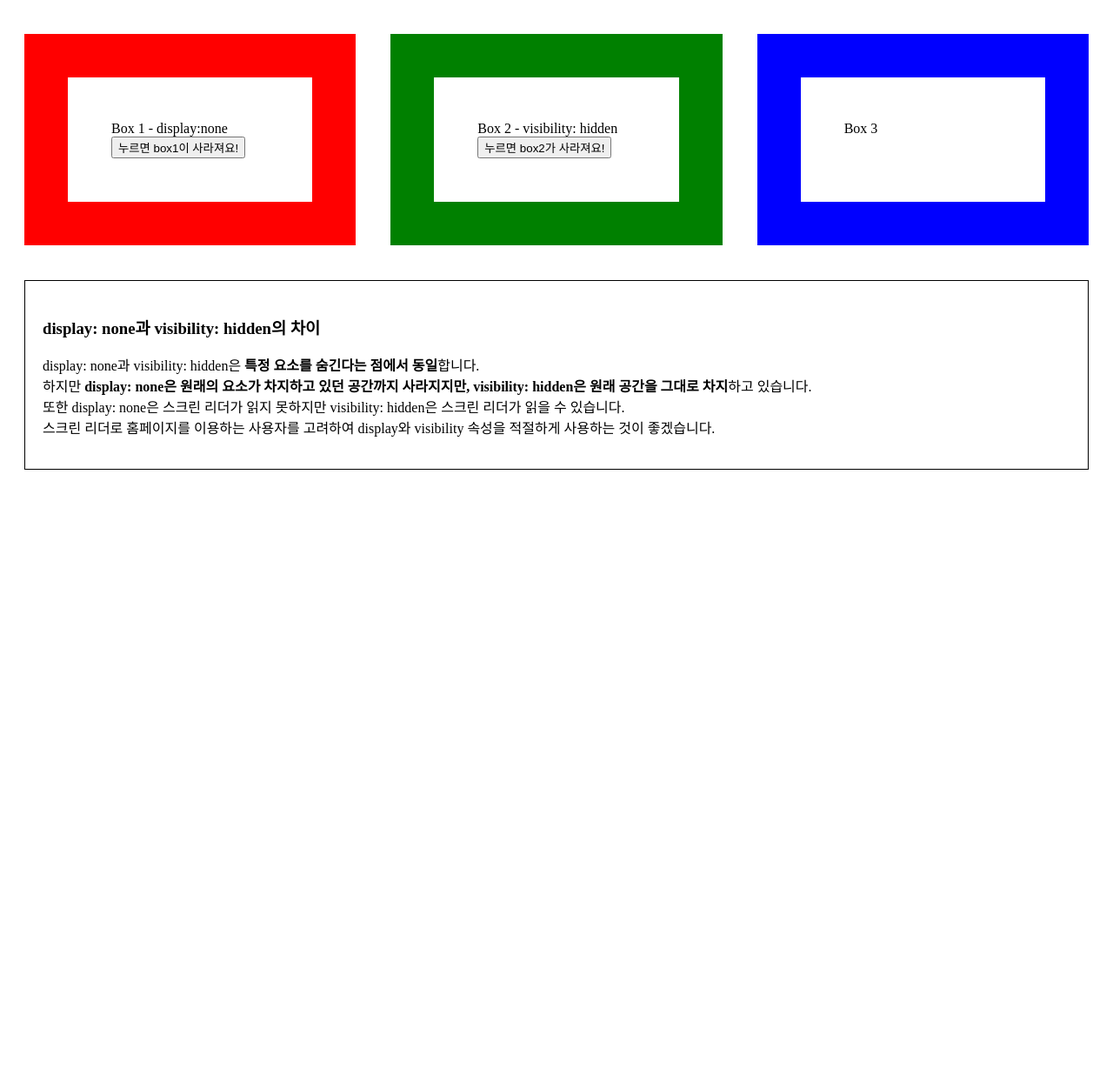
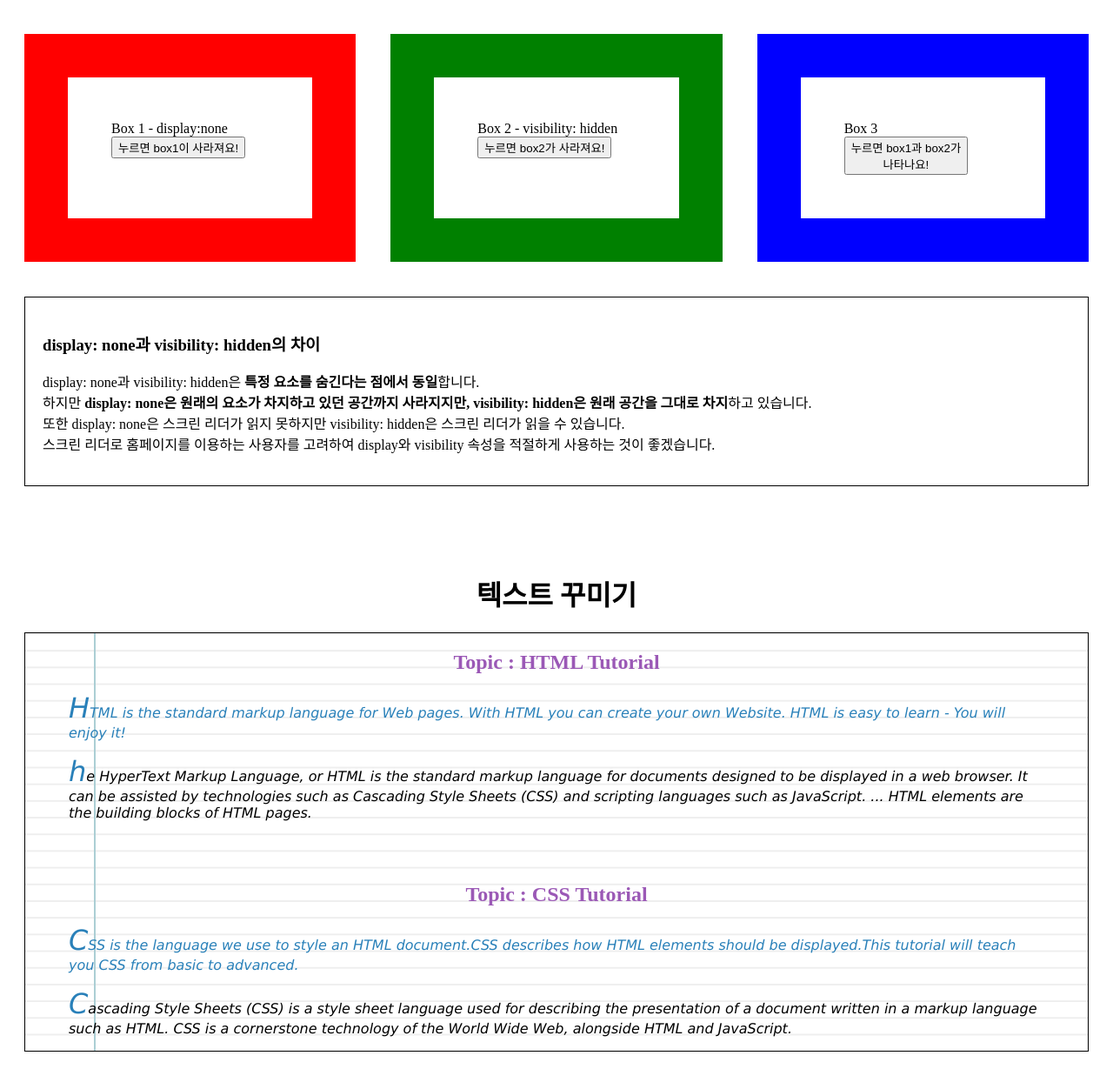
Before and after one commit to khye97/Noona-HTML-CSS-day2, a plain HTML site: page index.html in a window 1280 px wide. Shown: the part 70-1299 px from the top of the page at 87% size. Before the commit the page ends 800 px from the top, so only its background shows below. Drawn offline with Linux system fonts and the light colour scheme.

Commit message:
텍스트 꾸미기 작성

```diff
--- a/index.html
+++ b/index.html
@@ -7,18 +7,22 @@
   <link rel="stylesheet" href="style.css">
 </head>
 <body>
-  <div>
-    <h1 class="title1">display : none과 visibility : hidden</h1>
+  <div class="container1">
+    <h1 class="title">display : none과 visibility : hidden</h1>
     <div class="box-container">
       <div class="box red">
         Box 1 - display:none
-        <button type="button" class="btn-close"> 누르면 box1이 사라져요!</button></div>
+        <button type="button" class="btn-close"> 누르면 box1이 사라져요!</button>
+      </div>
       <div class="box green">
         Box 2 - visibility: hidden
-        <button type="button" class="btn-close">누르면 box2가 사라져요!</button></div>
-      <div class="box blue">Box 3</div>
+        <button type="button" class="btn-close">누르면 box2가 사라져요!</button>
+      </div>
+      <div class="box blue">
+        Box 3
+        <button type="button" class="btn-open">누르면 box1과 box2가<br> 나타나요!</button>
+      </div>
     </div>
-
     <div class="text-box">
       <h3>display: none과 visibility: hidden의 차이</h3>
       <p>
@@ -27,7 +31,25 @@
         또한 display: none은 스크린 리더가 읽지 못하지만 visibility: hidden은 스크린 리더가 읽을 수 있습니다.<br>
         스크린 리더로 홈페이지를 이용하는 사용자를 고려하여 display와 visibility 속성을 적절하게 사용하는 것이 좋겠습니다.<br>
       </p>
-
+    </div>
+  </div>
+    <div class="container2">
+      <h1 class="title">텍스트 꾸미기</h1>
+      <div class="challenge2">
+        <h2 class="challenge2-title">HTML Tutorial</h2>
+        <p class="sub-header">HTML is the standard markup language for Web pages. With HTML you can create your own Website. HTML is easy to learn - You will enjoy it! </p>
+        <p>
+          he HyperText Markup Language, or HTML is the standard markup language for documents designed to be displayed in a web browser. It can be assisted by technologies such as Cascading Style Sheets (CSS) and scripting languages such as JavaScript. ... HTML elements are the building blocks of HTML pages.
+        </p>
+        <br><br>
+        <h2 class="challenge2-title">CSS Tutorial</h2>
+        <p class="sub-header">
+          CSS is the language we use to style an HTML document.CSS describes how HTML elements should be displayed.This tutorial will teach you CSS from basic to advanced.
+        </p>
+        <p>
+          Cascading Style Sheets (CSS) is a style sheet language used for describing the presentation of a document written in a markup language such as HTML. CSS is a cornerstone technology of the World Wide Web, alongside HTML and JavaScript.
+        </p>
+      </div>
     </div>
 
     <script>
@@ -37,6 +59,10 @@
       document.querySelectorAll('.btn-close')[1].addEventListener('click', function(){
         document.querySelector('.box.green').style.visibility = 'hidden';
       });
+      document.querySelector('.btn-open').addEventListener('click', function(){
+        document.querySelector('.box.red').style.display = 'block';
+        document.querySelector('.box.green').style.visibility = 'visible';
+      })
     </script>
 
  </div>
--- a/style.css
+++ b/style.css
@@ -1,4 +1,8 @@
-.title1 {
+.container1 {
+  margin-bottom: 100px;
+}
+
+.title {
   text-align: center;
 }
 
@@ -27,3 +31,38 @@
   padding: 20px;
   margin: 20px;
 }
+
+.challenge2 {
+  border: 1px solid black;
+  padding: 0 50px;
+  margin: 20px;
+  background-color: #fff;
+  background-image:
+  linear-gradient(90deg, transparent 79px, #abced4 79px, #abced4 81px, transparent 81px),
+  linear-gradient(#eee .1em, transparent .1em);
+  background-size: 100% 1.2em;
+}
+
+.challenge2-title {
+  text-align: center;
+  color: #9b59b6;
+}
+
+.challenge2-title::before {
+  content: "Topic : ";
+}
+
+.sub-header {
+  color: #2980b9;
+}
+
+.challenge2 > p {
+  font-size: 16px;
+  font-family: Verdana;
+  font-style: italic;
+}
+
+.challenge2 > p::first-letter {
+  font-size: 200%;
+  color: #2980b9;
+}
```
